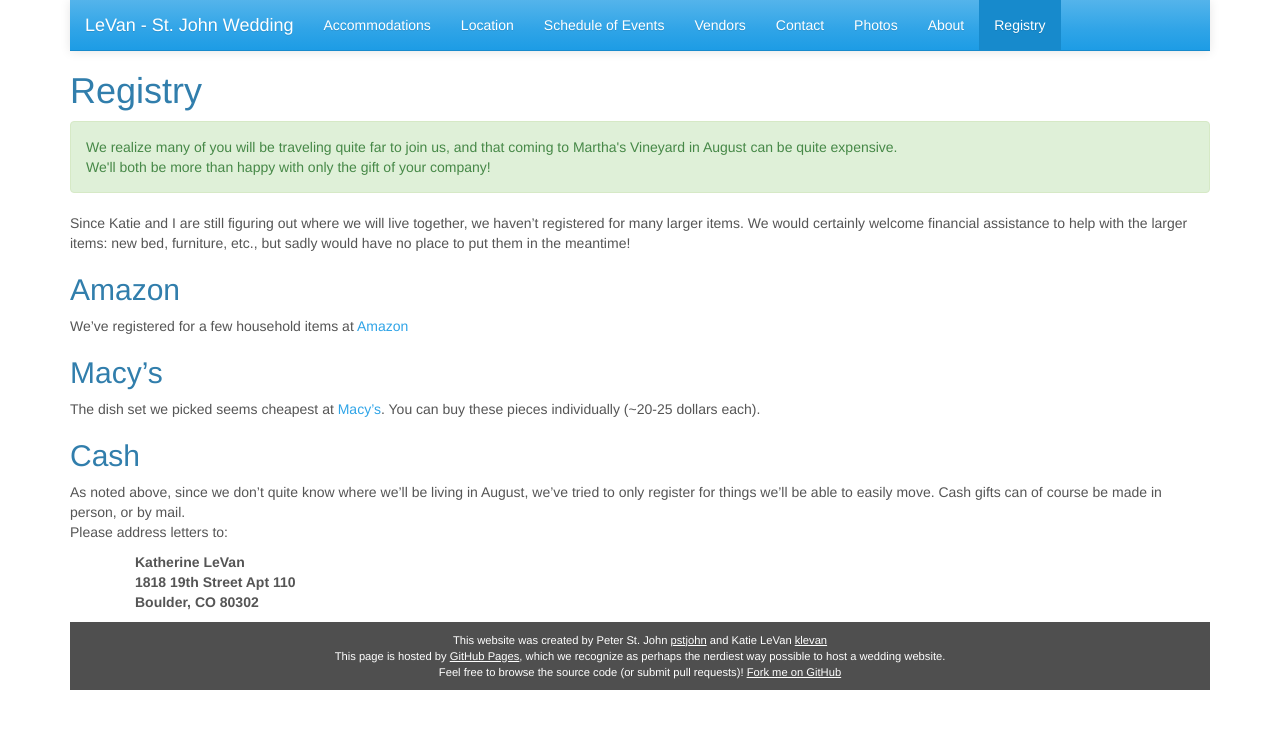
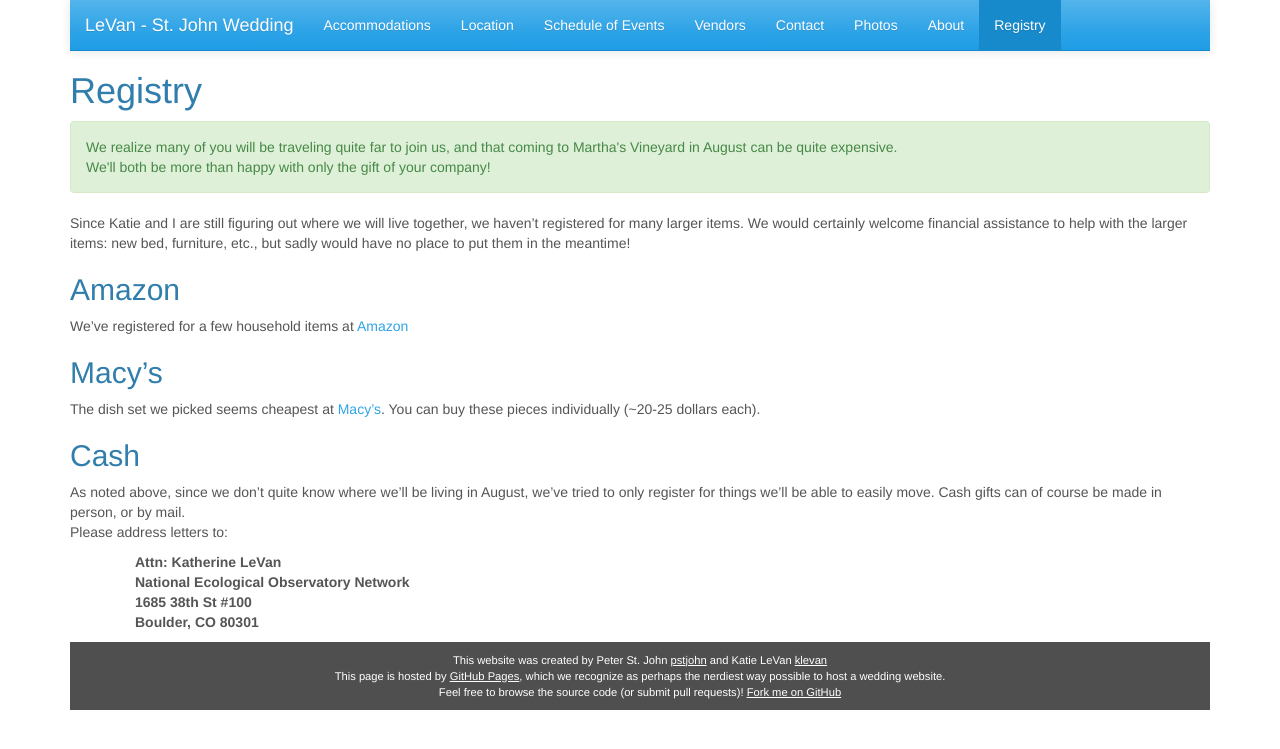
Before and after one commit to pstjohn/levanstjohn-wedding, a Jekyll site: the page built from registry/index.md, in a window 1280 px wide. Shown: the top 749 px of the page. Built offline with Jekyll 4.4.1, drawn with Linux system fonts in a browser that asks for light colours; nearby versions of some CDN libraries; library files that are not in the unit come from our copies.

Commit message:
Update index.md

```diff
--- a/registry/index.md
+++ b/registry/index.md
@@ -35,7 +35,8 @@ tried to only register for things we'll be able to easily move. Cash gifts can o
 Please address letters to:
 
 <div class="container address">
-<p>Katherine LeVan</p>
-<p>1818 19th Street Apt 110</p>
-<p>Boulder, CO 80302</p>
+<p>Attn: Katherine LeVan</p>
+<p>National Ecological Observatory Network</p>
+<p>1685 38th St #100</p>
+<p>Boulder, CO 80301</p>
 </div>
```
